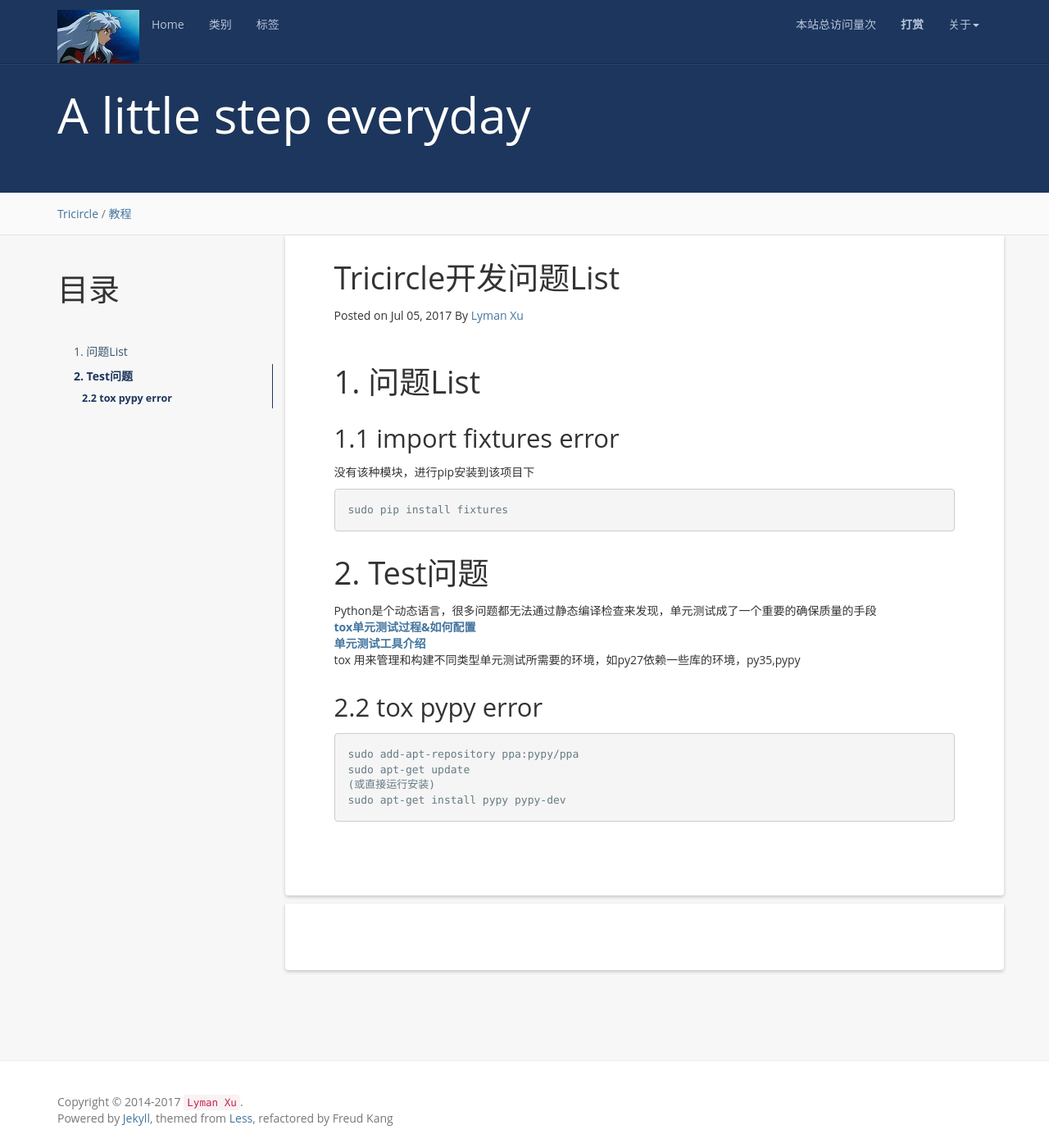
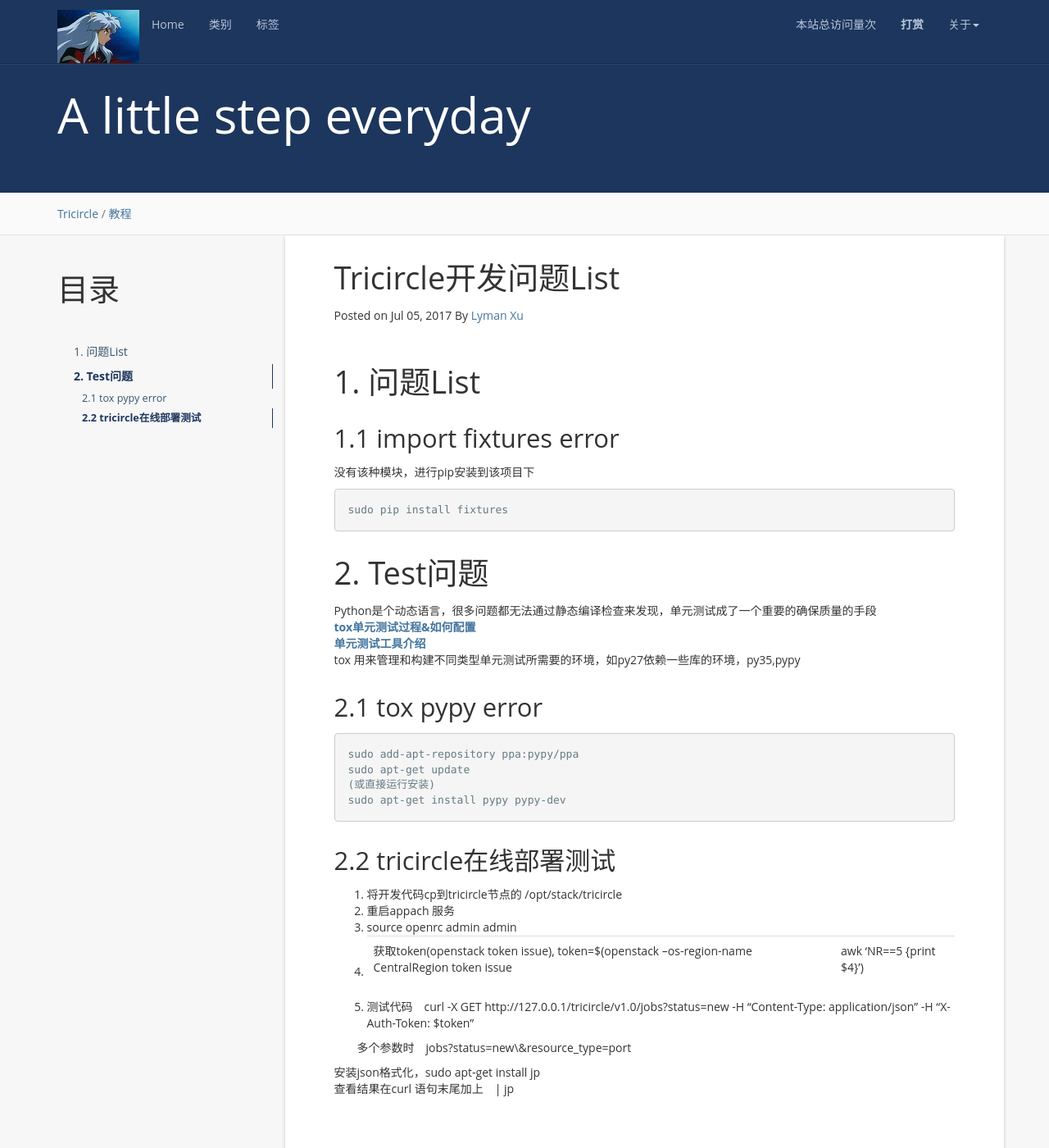
Before and after one commit to LymanXu/Blog, a Jekyll site: the page built from _posts/Openstack/2017-07-05-tricircle-develop.md, in a window 1280 px wide and 1400 px high. Shown: the whole window at 82% size. Built offline with Jekyll 4.4.1, drawn with Linux system fonts in a browser that asks for light colours; nearby versions of some CDN libraries; comment, search, counter and statistics services are not loaded.

````diff
--- a/_posts/Openstack/2017-07-05-tricircle-develop.md
+++ b/_posts/Openstack/2017-07-05-tricircle-develop.md
@@ -24,10 +24,22 @@ Python是个动态语言，很多问题都无法通过静态编译检查来发
 [**tox单元测试过程&如何配置**](https://blog.apporc.org/2016/08/python-%E5%8D%95%E5%85%83%E6%B5%8B%E8%AF%95%E5%B7%A5%E5%85%B7-tox/)<br/>
 [**单元测试工具介绍**](http://www.tuicool.com/articles/UnQbyyv)<br/>
 tox 用来管理和构建不同类型单元测试所需要的环境，如py27依赖一些库的环境，py35,pypy
-## 2.2 tox pypy error
+## 2.1 tox pypy error
 ```buildoutcfg
 sudo add-apt-repository ppa:pypy/ppa
 sudo apt-get update
 (或直接运行安装)
 sudo apt-get install pypy pypy-dev
 ```
+
+## 2.2 tricircle在线部署测试
+1. 将开发代码cp到tricircle节点的 /opt/stack/tricircle
+2. 重启appach 服务
+3. source openrc admin admin
+4. 获取token(openstack token issue), token=$(openstack --os-region-name CentralRegion token issue | awk 'NR==5 {print $4}')
+5. 测试代码　curl -X GET http://127.0.0.1/tricircle/v1.0/jobs?status=new  -H "Content-Type: application/json"  -H "X-Auth-Token: $token"
+
+　　多个参数时　jobs?status=new\&resource_type=port
+
+   安装json格式化，sudo apt-get install jp<br/>
+   查看结果在curl 语句末尾加上　| jp
````
Also changed, not shown: _posts/Network/2017-07-21-network-1.md (added, +25 -0 lines), _posts/Network/2017-07-23-network-layer.md (added, +17 -0 lines).
